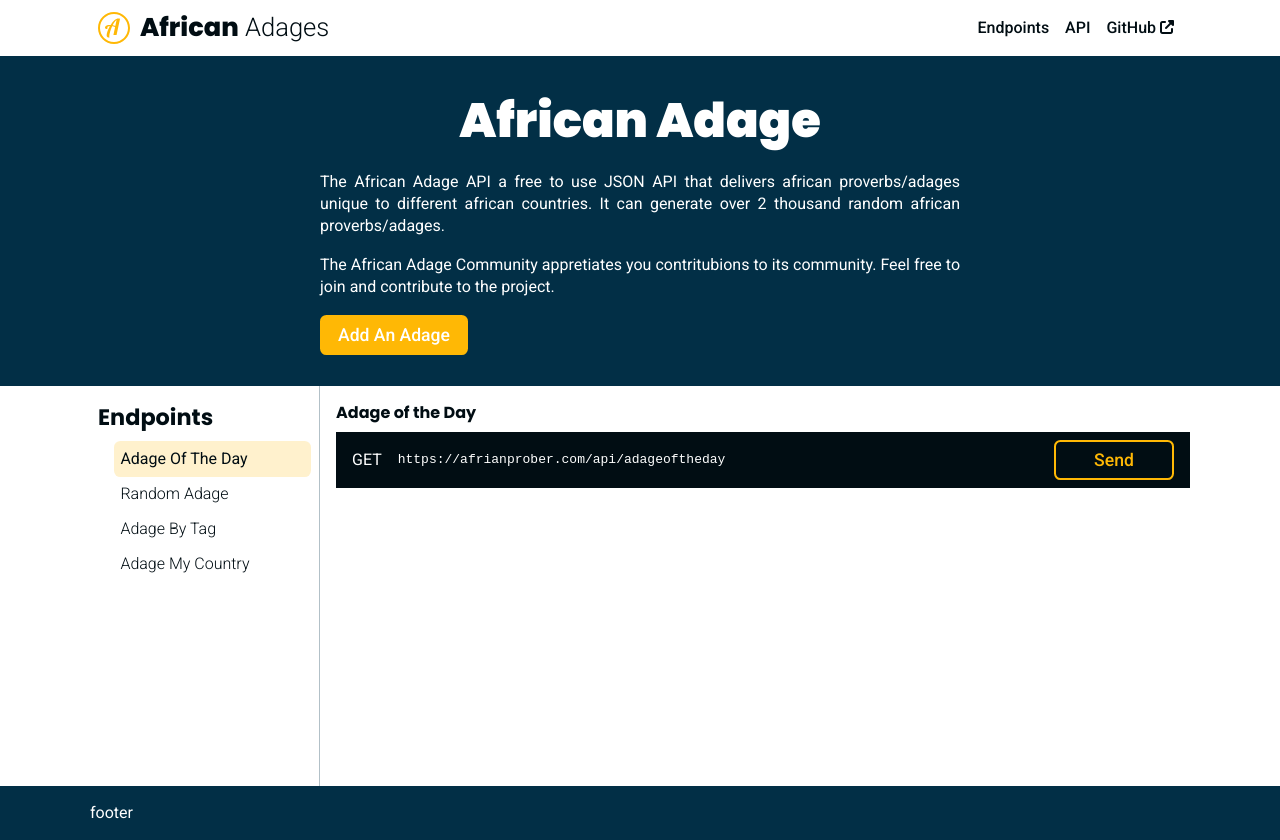
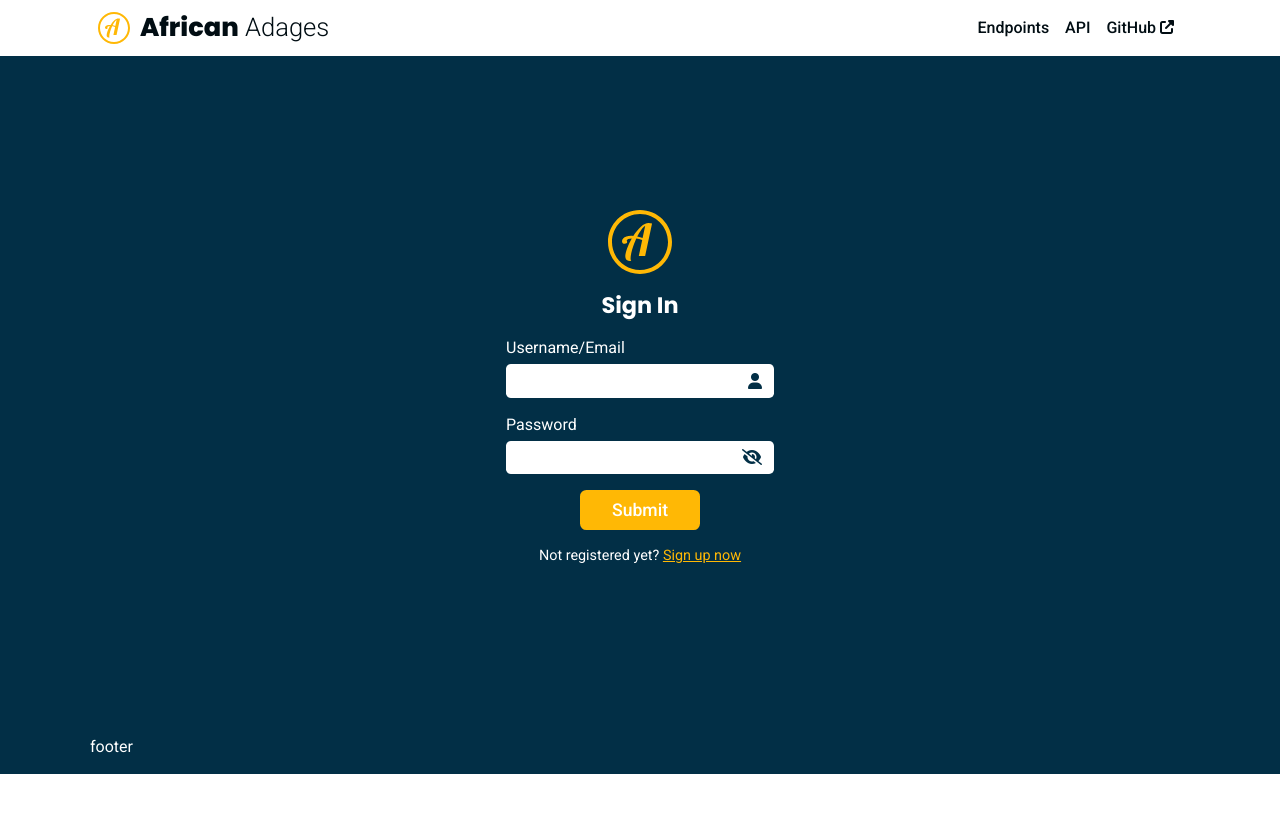
Before and after one commit to elvis-ndubuisi/african_adages_client, a Svelte app: page / in a window 1280 px wide. After the commit the page ends 800 px from the top, so only its background shows below. Built offline with nearby package versions, Linux system fonts and the light colour scheme.

Commit message:
Sign in page --pendig.

```diff
--- a/public/global.css
+++ b/public/global.css
@@ -96,6 +96,22 @@ a {
   transition: all 0.3s ease-in;
 }
 
+input,
+textarea {
+  font-family: inherit;
+  outline: 0;
+  border: none;
+  font-size: 1rem;
+  font-weight: var(--fw-200);
+  height: inherit;
+  width: 100%;
+}
+
+label {
+  text-transform: capitalize;
+  margin-bottom: 0.3rem;
+}
+
 /**********************
 *	Utility Classes
  **********************/
@@ -110,6 +126,25 @@ a {
   transition: all 0.3s ease-in;
 }
 
+.auth-wrapper {
+  background-color: hsl(var(--clr-primary));
+  min-height: calc(90vh - var(--nav-height));
+  display: grid;
+  place-items: center;
+}
+
+.form-foot {
+  font-size: 0.9rem;
+  color: hsl(var(--clr-white));
+}
+.form-foot a {
+  opacity: 1;
+  color: hsl(var(--clr-secondary));
+}
+.form-foot a:hover,
+.form-foot a:focus {
+  text-decoration: none;
+}
 /**********************
 *	SPA styles
  **********************/
--- a/src/App.svelte
+++ b/src/App.svelte
@@ -1,11 +1,14 @@
 <Navbar/>
 <main class="app-dynamic">
-	<Home/>
+	<SignIn/>
 </main>
 <Footer/>
 
 <script>
+	import Router from 'svelte-spa-router';
+	import routes from './routes.js';
 	import Navbar from "./components/Navbar.svelte";
 	import Footer from './components/Footer.svelte';
 	import Home from "./pages/Home.svelte";
+	import SignIn from './pages/SignIn.svelte';
 </script>
--- /dev/null
+++ b/src/pages/SignIn.svelte
@@ -0,0 +1,82 @@
+<section class="auth-wrapper">
+    <section class="auth">
+        <span class="brand">
+            <AdageIcon/>
+        </span>
+        <h3>Sign In</h3>
+
+        <form>
+            <div class="input-group">
+                <label for="identity">username/email</label>
+                <div class="field">
+                    <input type="text" name="identity" id="identity">
+                    <i class="fa-solid fa-user"></i>
+                </div>
+            </div>
+
+            <div class="input-group">
+                <label for="password">password</label>
+                <div class="field">
+                    <input type="password" name="password" id="password">
+                    <i class="fa-solid fa-eye-slash"></i>
+                </div>
+            </div>
+
+            <ButtonPrimary type="submit">Submit</ButtonPrimary>
+        </form>
+        <p class="form-foot">Not registered yet? <a href="#/register">Sign up now</a></p>
+    </section>
+</section>
+
+<script>
+    import AdageIcon from "../components/AdageIcon.svelte";
+    import ButtonPrimary from '../components/ButtonPrimary.svelte';
+</script>
+
+<style>
+    .auth {
+        min-width: 300px;
+        max-width: 400px;
+        margin: 1rem auto;
+        padding: 1rem;
+        border-radius: 0.5rem;
+        color: hsl(var(--clr-white));
+        display: flex;
+        flex-direction: column;
+        align-items: center;
+        gap: 1rem;
+    }
+    .brand {
+        fill: hsl(var(--clr-secondary));
+        width: 64px;
+        height: 64px;
+    }
+    form {
+        width: 100%;
+        display: flex;
+        flex-direction: column;
+        align-items: center;
+        gap: 1rem;
+    }
+    .input-group {
+        width: 100%;
+        display: flex;
+        flex-direction: column;
+        align-items: left;
+    }
+    .input-group .field {
+        background-color: hsl(var(--clr-white));
+        padding: 0.45rem;
+        border-radius: 0.3rem;
+        display: flex;
+        align-items: center;
+        color: hsl(var(--clr-primary));
+    }
+    .field i{
+        cursor: pointer;
+        padding: 0 0.3rem;
+    }
+    .field i:hover, .field i:focus{
+        color: hsl(var(--clr-secondary));
+    }
+</style>
```
